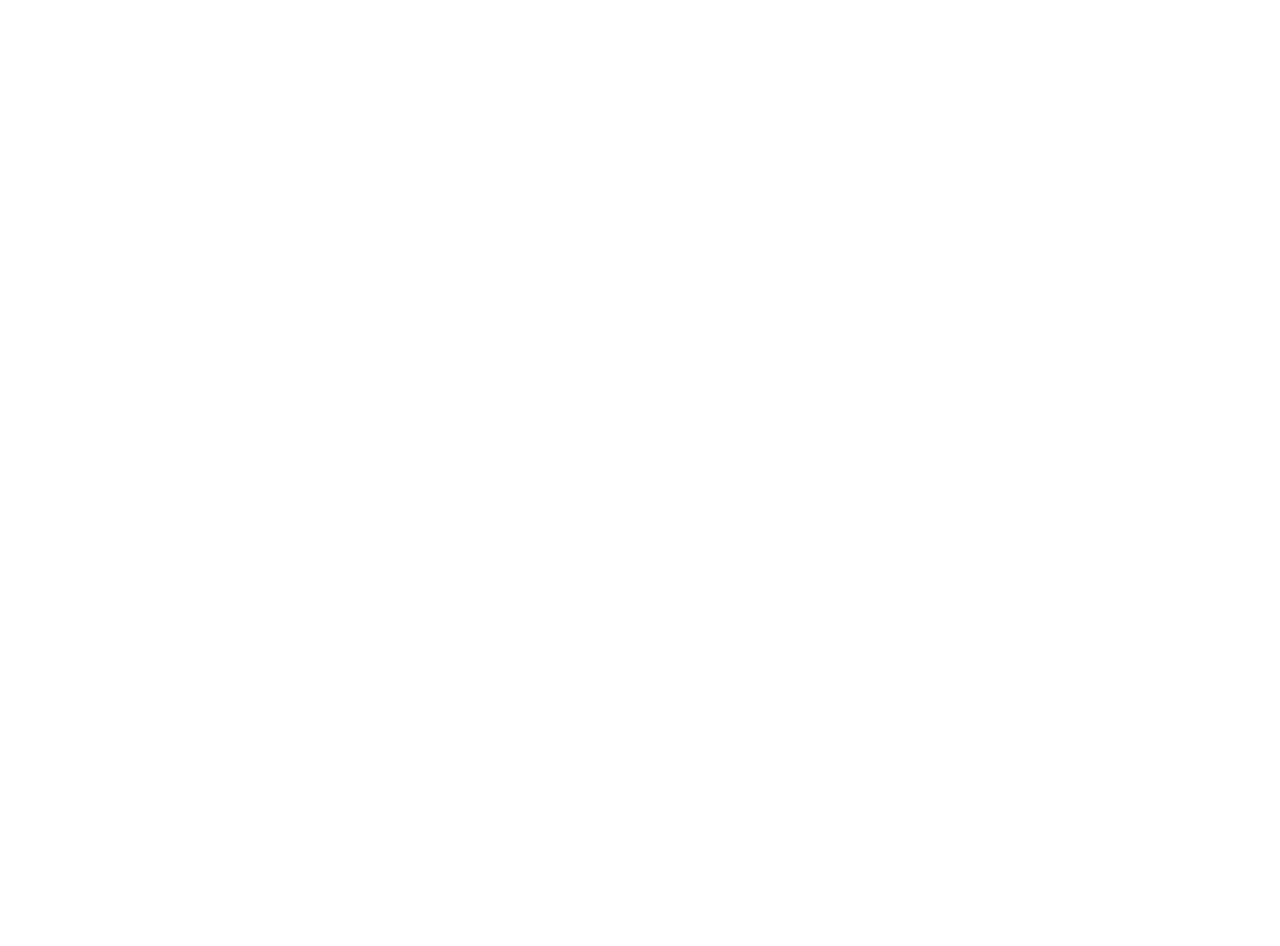
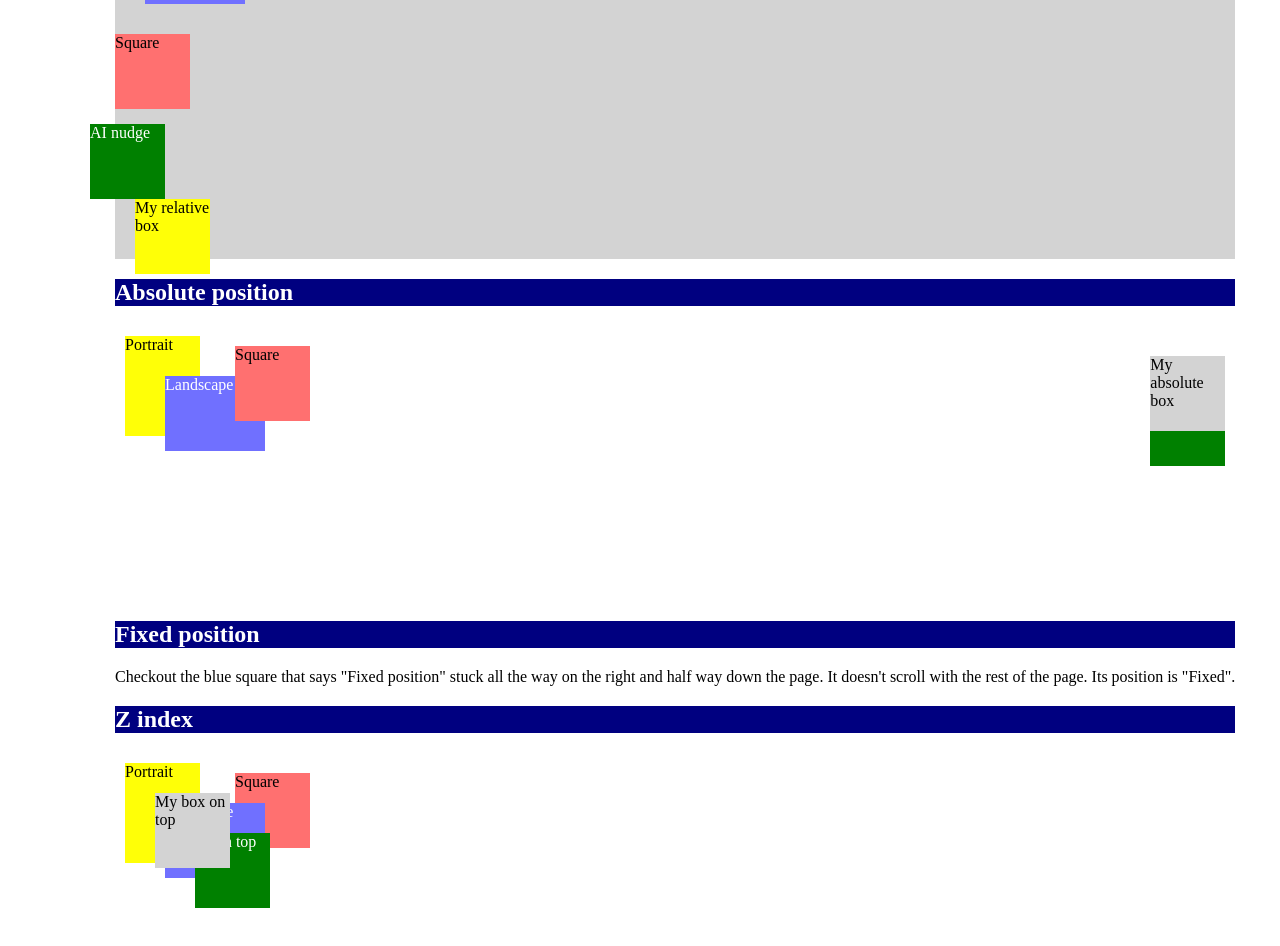
Before and after one commit to agavakole/webdev-client, a Next.js app: page /labs/lab2 in a window 1280 px wide. Shown: the part 6200-7146 px from the top of the page. Before the commit the page ends 5956 px from the top, so only its background shows below. Built offline with nearby package versions, Linux system fonts and the light colour scheme.

Commit message:
Lab 2 positions and z-index

```diff
--- /dev/null
+++ b/app/labs/lab2/Positions.tsx
@@ -0,0 +1,76 @@
+export default function Positions() {
+  return (
+    <div id="wd-css-positions">
+      <h2>Positions</h2>
+
+      <div id="wd-css-position-relative">
+        <h2>Relative</h2>
+        <div className="wd-bg-color-gray">
+          <div className="wd-bg-color-yellow wd-dimension-portrait">
+            <div className="wd-pos-relative-nudge-down-right">Portrait</div>
+          </div>
+          <div className="wd-pos-relative-nudge-up-right wd-bg-color-blue wd-fg-color-white wd-dimension-landscape">
+            Landscape
+          </div>
+          <div className="wd-bg-color-red wd-dimension-square">Square</div>
+          <div
+            id="wd-ai-relative"
+            className="wd-ai-pos-relative-nudge wd-bg-color-green wd-fg-color-white wd-dimension-square"
+          >
+            AI nudge
+          </div>
+
+          <div className="wd-my-pos-relative wd-dimension-square wd-bg-color-yellow">
+            My relative box
+          </div>
+        </div>
+      </div>
+
+      <div id="wd-css-position-absolute">
+        <h2>Absolute position</h2>
+        <div className="wd-pos-relative" style={{ height: 150 }}>
+          <div className="wd-pos-absolute-10-10 wd-bg-color-yellow wd-dimension-portrait">
+            Portrait
+          </div>
+          <div className="wd-pos-absolute-50-50 wd-bg-color-blue wd-fg-color-white wd-dimension-landscape">
+            Landscape
+          </div>
+          <div className="wd-pos-absolute-120-20 wd-bg-color-red wd-dimension-square">
+            Square
+          </div>
+          <div
+            id="wd-ai-absolute"
+            className="wd-ai-pos-absolute-br wd-bg-color-green wd-fg-color-white wd-dimension-square"
+          >
+            AI bottom-right
+          </div>
+
+          <div className="wd-my-pos-absolute wd-dimension-square wd-bg-color-gray">
+            My absolute box
+          </div>
+        </div>
+        <br />
+        <br />
+        <br />
+        <br />
+        <br />
+        <br />
+        <br />
+      </div>
+
+      <div id="wd-css-position-fixed">
+        <h2>Fixed position</h2>
+        Checkout the blue square that says &quot;Fixed position&quot; stuck all
+        the way on the right and half way down the page. It doesn&apos;t scroll
+        with the rest of the page. Its position is &quot;Fixed&quot;.
+        <div className="wd-pos-fixed wd-dimension-square wd-bg-color-blue wd-fg-color-white">
+          Fixed position
+        </div>
+        <div id="wd-ai-fixed" className="wd-ai-pos-fixed">
+          AI fixed
+        </div>
+        <div className="wd-my-pos-fixed">My fixed badge</div>
+      </div>
+    </div>
+  );
+}
--- /dev/null
+++ b/app/labs/lab2/Zindex.tsx
@@ -0,0 +1,35 @@
+export default function Zindex() {
+  return (
+    <div id="wd-z-index">
+      <h2>Z index</h2>
+      <div className="wd-pos-relative" style={{ height: 150 }}>
+        <div className="wd-pos-absolute-10-10 wd-bg-color-yellow wd-dimension-portrait">
+          Portrait
+        </div>
+        <div className="wd-zindex-bring-to-front wd-pos-absolute-50-50 wd-dimension-landscape wd-bg-color-blue wd-fg-color-white">
+          Landscape
+        </div>
+        <div className="wd-pos-absolute-120-20 wd-bg-color-red wd-dimension-square">
+          Square
+        </div>
+        <div
+          id="wd-ai-zindex"
+          className="wd-ai-zindex-top wd-bg-color-green wd-fg-color-white wd-dimension-square"
+        >
+          AI on top
+        </div>
+
+        <div className="wd-my-zindex wd-dimension-square wd-bg-color-gray">
+          My box on top
+        </div>
+      </div>
+      <br />
+      <br />
+      <br />
+      <br />
+      <br />
+      <br />
+      <br />
+    </div>
+  );
+}
--- a/app/labs/lab2/index.css
+++ b/app/labs/lab2/index.css
@@ -245,3 +245,105 @@
   width: 180px;
   height: 100px;
 }
+
+/* 2.1.13 relative */
+.wd-pos-relative-nudge-up-right {
+  position: relative;
+  bottom: 30px;
+  left: 30px;
+}
+.wd-pos-relative-nudge-down-right {
+  position: relative;
+  top: 20px;
+  left: 20px;
+}
+.wd-pos-relative {
+  position: relative;
+}
+.wd-ai-pos-relative-nudge {
+  position: relative;
+  top: 15px;
+  right: 25px;
+}
+
+/* 2.1.14 absolute */
+.wd-pos-absolute-10-10 {
+  position: absolute;
+  top: 10px;
+  left: 10px;
+}
+.wd-pos-absolute-50-50 {
+  position: absolute;
+  top: 50px;
+  left: 50px;
+}
+.wd-pos-absolute-120-20 {
+  position: absolute;
+  top: 20px;
+  left: 120px;
+}
+.wd-ai-pos-absolute-br {
+  position: absolute;
+  right: 10px;
+  bottom: 10px;
+}
+
+/* 2.1.15 fixed */
+.wd-pos-fixed {
+  position: fixed;
+  right: 0px;
+  bottom: 50%;
+}
+.wd-ai-pos-fixed {
+  position: fixed;
+  left: 0;
+  bottom: 0;
+  background-color: purple;
+  color: white;
+  padding: 5px;
+}
+
+/* 2.1.16 z-index */
+.wd-zindex-bring-to-front {
+  z-index: 10;
+}
+.wd-ai-zindex-top {
+  z-index: 20;
+  position: absolute;
+  top: 80px;
+  left: 80px;
+}
+
+
+/* relative position */
+.wd-my-pos-relative {
+  position: relative;
+  top: 15px;
+  left: 20px;
+}
+
+/* absolute position */
+.wd-my-pos-absolute {
+  position: absolute;
+  top: 30px;
+  right: 10px;
+}
+
+/* fixed badge */
+.wd-my-pos-fixed {
+  position: fixed;
+  top: 10px;
+  right: 10px;
+  background-color: gray;
+  color: white;
+  padding: 10px;
+  z-index: 30;
+}
+
+/* z-index */
+.wd-my-zindex {
+  position: absolute;
+  top: 40px;
+  left: 40px;
+  z-index: 30;
+}
--- a/app/labs/lab2/page.tsx
+++ b/app/labs/lab2/page.tsx
@@ -8,6 +8,8 @@
 import Corners from "./Corners";
 import Dimensions from "./Dimensions";
 import Display from "./Display";
+import Positions from "./Positions";
+import Zindex from "./Zindex";
 
 export default function Lab2() {
   return (
@@ -136,6 +138,8 @@
       <Corners />
       <Dimensions />
       <Display />
+      <Positions />
+      <Zindex />
     </div>
   );
 }
```
